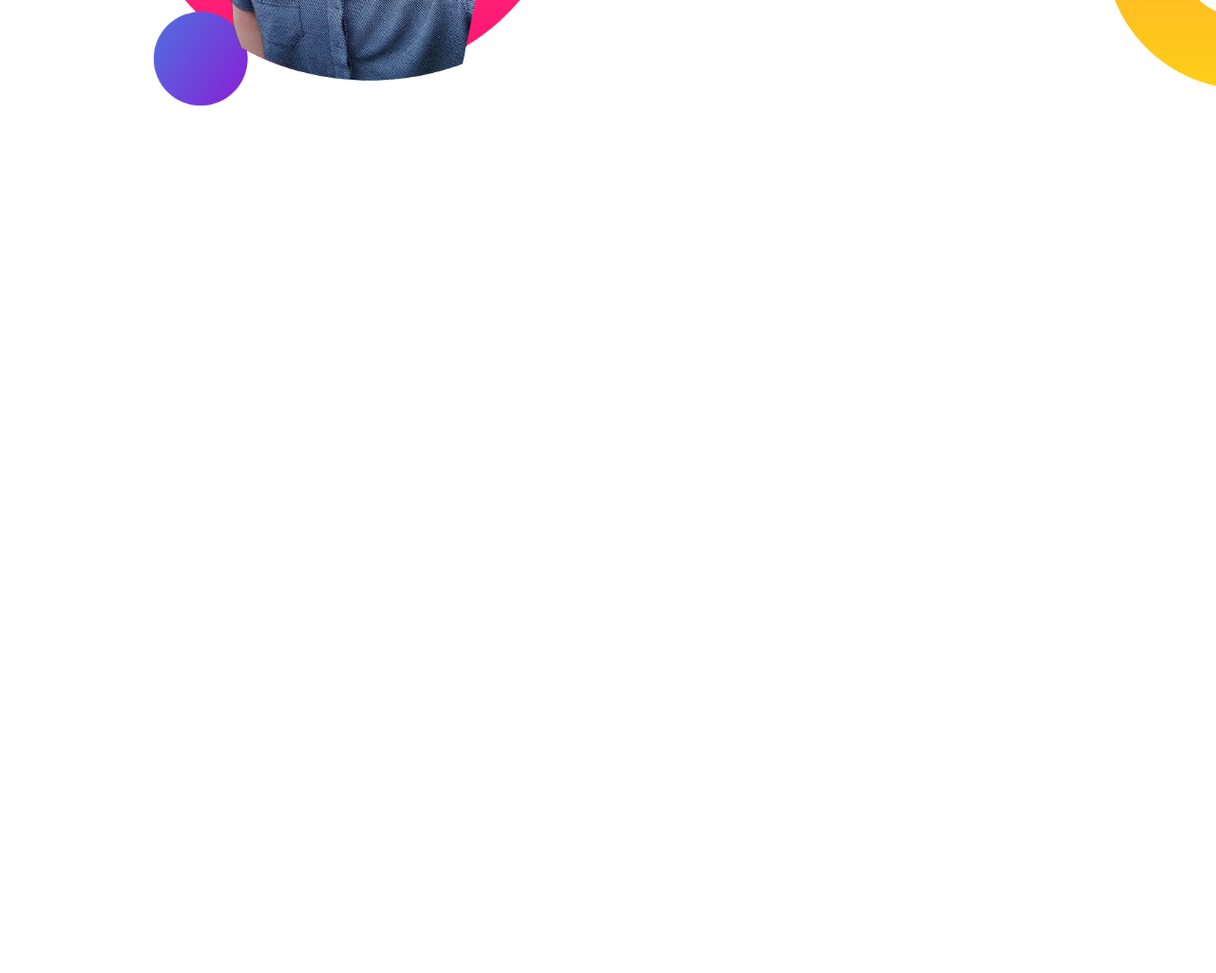
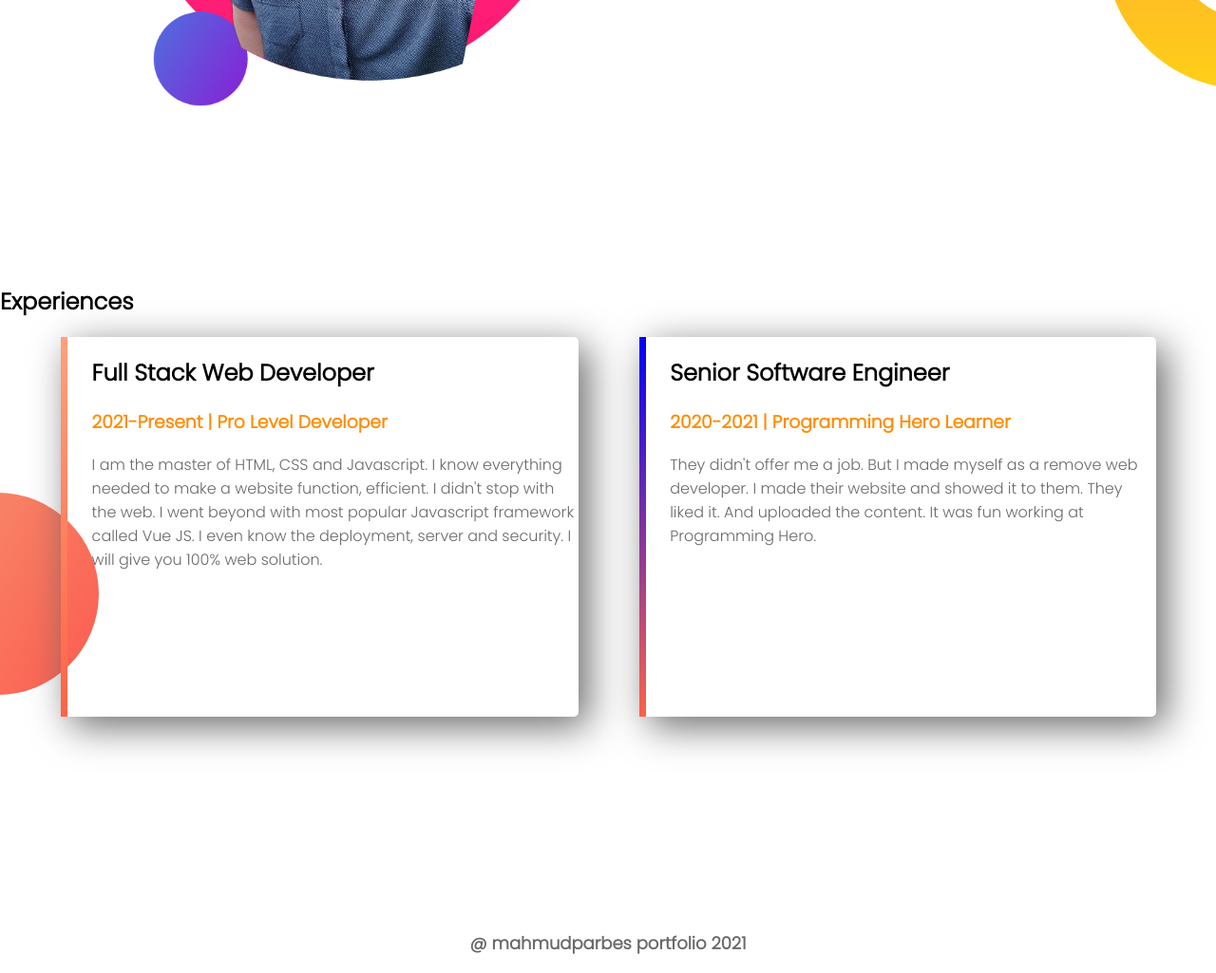
Before and after one commit to Mahmudparvez/webportfolio, a plain HTML site: page index.html in a window 1280 px wide. Shown: the part 1090-2115 px from the top of the page at 95% size. Before the commit the page ends 1390 px from the top, so only its background shows below. Drawn offline with Linux system fonts and the light colour scheme.

Commit message:
complete portfolio website

```diff
--- a/index.html
+++ b/index.html
@@ -15,7 +15,7 @@
 
         <div class="half-width">
             <h1>Welcome TO  </h1>
-            <h1> <span class="name-highlight">Parbes</span> world</h1>
+            <h1> <span class="orange-highlight">Parbes</span> world</h1>
             <h3>Wolrd class professional Web Developer</h3>
             <p>Fast, excellent, and trustworthy! A Senior WordPress Expert also a Web Developer working with the worldwide based Web Development Freelance marketplace for 4 years. I have completed 250+ projects at Online Platform & am truly humbled & grateful for my worldwide success! My passion is to create beautiful, mobile-friendly WordPress websites. I can redesign/convert your existing WordPress, PSD design into WordPress too. Please contact me with your requirements. Cheers! :)
             </p>
@@ -41,9 +41,31 @@
         <a class="link-button" href="https://drive.google.com/file/d/1rOtMLbQuIki0A32pOnlyeS_CWwe8iRRU/view?usp=sharing" target="_blank" rel="noopener noreferrer">Download CV/RESUME</a>
     </div>
 
+</section>
 
+<section class="experience-area">
 
+    <h2>Experiences</h2>
+    <div id="fullstack" class="half-width single-ex">
+
+        <h2>Full Stack Web Developer
+        </h2>
+        <h3 class="orange-highlight">2021-Present | Pro Level Developer</h3>
+        <p>I am the master of HTML, CSS and  Javascript. I know everything needed to make a website function, efficient. I didn't stop with the web. I went beyond with most popular Javascript framework called Vue JS. I even know the deployment, server and security. I will give you 100% web solution.</p>
+    </div>
+
+    <div  id="software" class="half-width single-ex">
+        <h2>Senior Software Engineer
+        </h2>
+        <h3 class="orange-highlight"> 2020-2021 | Programming Hero Learner</h3>
+        <p>They didn't offer me a job. But I made myself as a remove web developer. I made their website and showed it to them. They liked it. And uploaded the content. It was fun working at Programming Hero.</p>
+
+    </div>
 </section>
+
+<footer>
+    <p>@ mahmudparbes portfolio 2021</p>
+</footer>
 
 </body>
 </html>
--- a/style.css
+++ b/style.css
@@ -8,7 +8,7 @@ h1{
     margin: 10px 0px 20px 0px;
 
 }
-h1 span.name-highlight{
+.orange-highlight{
     color: darkorange;
 
 }
@@ -44,7 +44,7 @@ section{
     padding:10px 20px;
     color: floralwhite;
     border-radius: 5px;
-    font-weight: 700  ;
+    font-weight: 700  ;c;
 }
 
 section.dream-area{
@@ -53,3 +53,34 @@ section.dream-area{
     background-position: right;
 
 }
+
+.single-ex{
+    box-shadow: 10px 10px 40px dimgray;
+    border-radius: 5px;
+    height: 80%;
+}
+
+section.experience-area{
+    background-image: url("images/exp-bg.png");
+    background-repeat: no-repeat;
+    background-position: left;
+
+}
+
+#fullstack{
+    border-left: 7px solid;
+  border-image: linear-gradient( lightSalmon,tomato);
+  border-image-slice: 1;
+}
+#software{
+    border-left: 7px solid;
+    border-image: linear-gradient( blue,tomato);
+  border-image-slice: 1;
+
+}
+footer{
+    text-align: center;
+    font-size: 18px;
+    color :yellow ;
+    font-weight: bold;
+}
```
